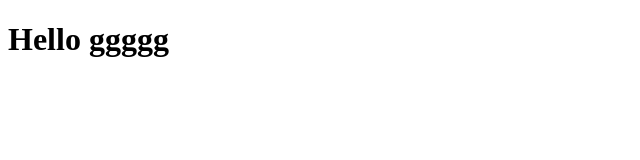
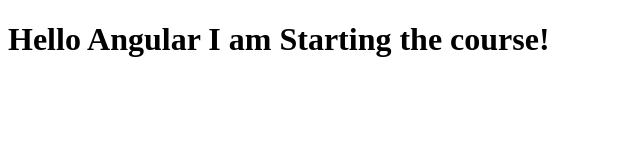
Before and after one commit to MithunGithub/test-angular, a plain HTML site: page index.html in a window 1280 px wide. Shown: the whole page, without its empty margins (0-640 px from the left). Drawn offline with Linux system fonts and the light colour scheme.

Commit message:
Next version of the web file

```diff
--- a/index.html
+++ b/index.html
@@ -5,6 +5,6 @@
     <title>Hello Angular</title>
   </head>
   <body>
-    <h1>Hello ggggg</h1>
+    <h1>Hello Angular I am Starting the course!</h1>
   </body>
 </html>
```
